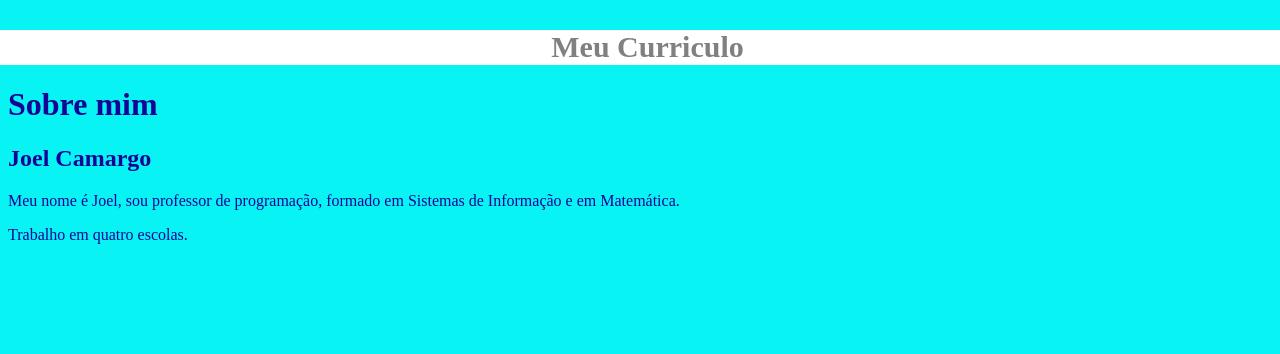
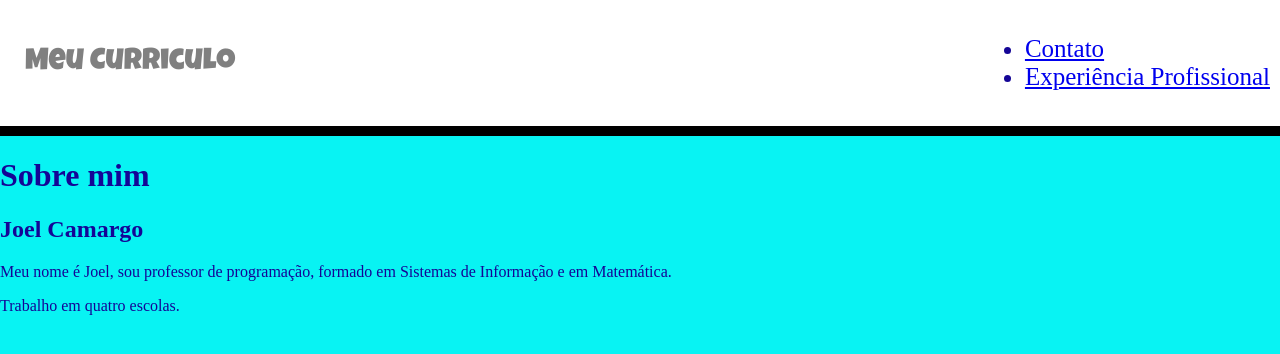
Before and after one commit to JoelProfessor/Joel-1A-CCM, a plain HTML site: page index.html in a window 1280 px wide. Drawn offline with Linux system fonts and the light colour scheme.

Commit message:
dgrdgdrg

```diff
--- a/index.html
+++ b/index.html
@@ -10,6 +10,12 @@
 <body>
     <header>
         <h3>Meu Curriculo</h3>
+        <nav>
+            <ul class="nav">
+                <li><a href="#Contato">Contato</a></li>
+                <li><a href="#exp">Experiência Profissional</a></li>
+            </ul>
+        </nav>
     </header>
 
     <h1>Sobre mim</h1>
--- a/style.css
+++ b/style.css
@@ -1,15 +1,26 @@
+@import url('https://fonts.googleapis.com/css2?family=Alfa+Slab+One&family=Luckiest+Guy&display=swap');
+
 body{
     background-color: rgb(8, 243, 243);
     color: rgb(20, 5, 150);
+    margin: 0;
 }
 header{
     background-color: white;
-    height: 35px;
-    margin-left: -20px;
-    margin-right: -20px;
+    padding: 10px;
+    border-bottom: 10px solid black;
+    font-size: 25px;
+    text-decoration: none;
+    display: flex;
+    justify-content: space-between;
+    align-items: center;
+    margin: 0 auto;
 }
 
 header h3{
+    font-family: "Luckiest Guy", cursive;
+    font-weight: 400;
+    font-style: normal;
     padding-left: 15px;
     color: grey;
     text-align: center;
```
